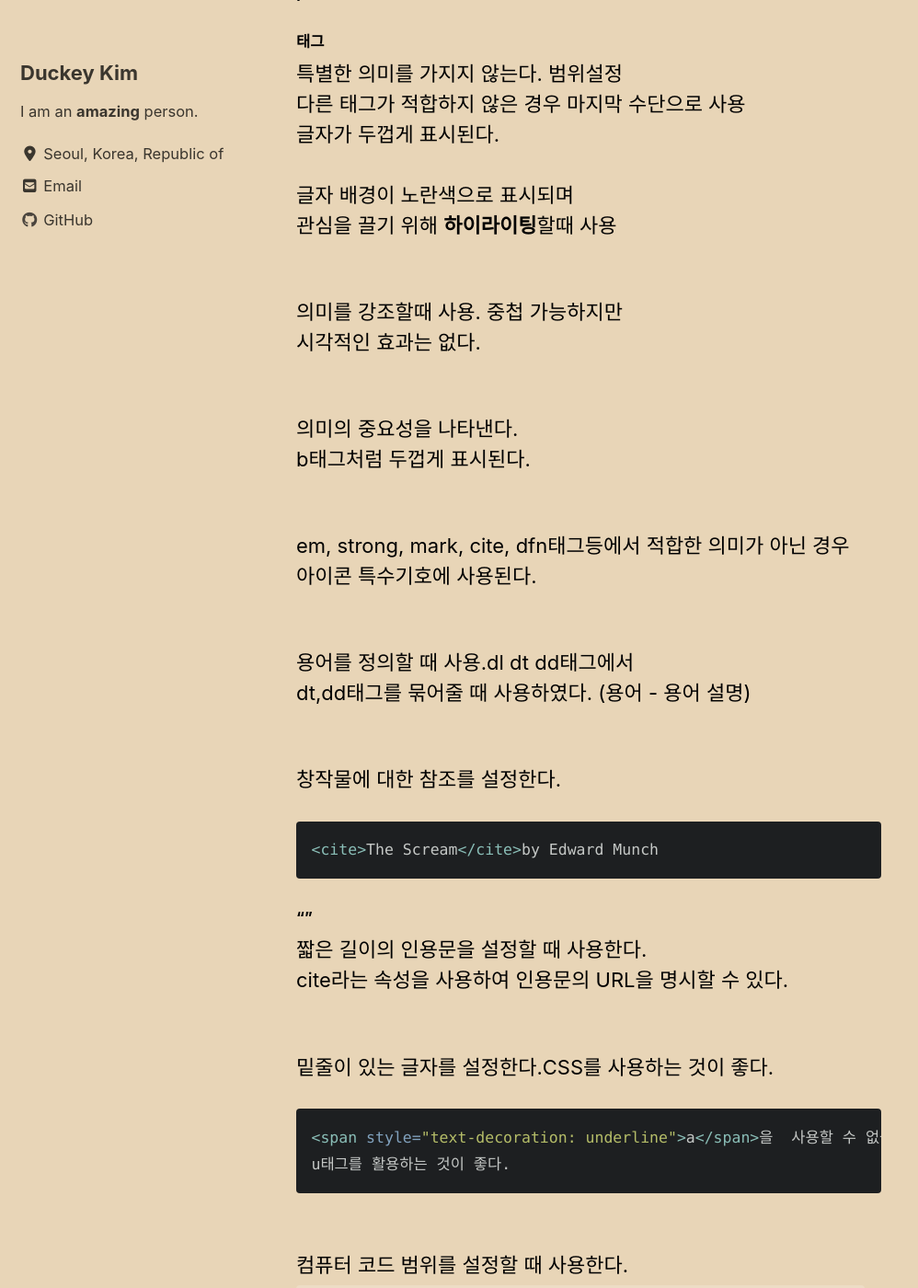
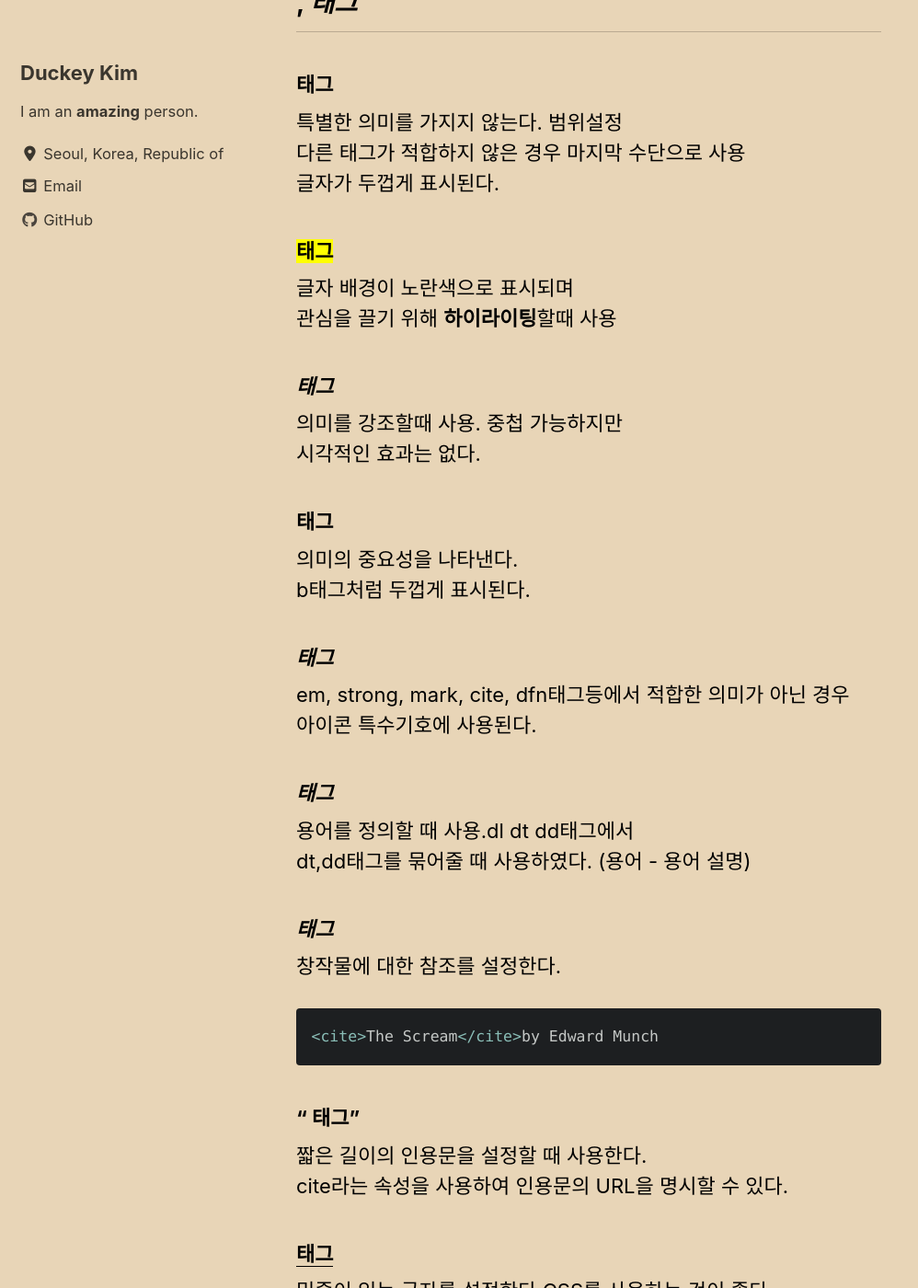
Before and after one commit to duckey-kim/duckey-kim.github.io, a Jekyll site: the page built from _posts/2019-12-16-HTML문자콘텐츠.md, in a window 1280 px wide and 1400 px high, scrolled down 5181 px. Shown: the whole window at 92% size, without its empty margins (0-998 px from the left). Built offline with Jekyll 4.4.1, drawn with Linux system fonts in a browser that asks for light colours; cached includes are drawn as plain includes; nearby versions of some CDN libraries.

Commit message:
Update 2019-12-16-HTML문자콘텐츠.md

````diff
--- a/_posts/2019-12-16-HTML문자콘텐츠.md
+++ b/_posts/2019-12-16-HTML문자콘텐츠.md
@@ -87,13 +87,15 @@ cite의 속성에는 인용된 url을 작성해준다.
 </blockquote>
 ```
 
+
 ## Inline 텍스트
 
-### <a> 태그
+###  <a> 태그
 같은 페이지 또는 다른 URL로 연결할 수 있는 하이퍼링크
 ```html
 <a href="주소">링크이름
 ```
+
 
 **속성**
  - download : 다운로드로 사용되는 링크이다.
@@ -142,58 +144,74 @@ a:hover {
 title2인 제목2의 위치로 이동한다.
 
 
-### <abbr>  태그
+###  <abbr>  태그
+
 약어를 지정한다.
 **title**전역속성(global)을 이용한다.
+
 ```html
 Using <abbr title="hyper text markup language">HTML</abbr> is fun and easy
 ```
 
-### <b>,<i> 태그
+##  <b>,<i> 태그
 
-#### <b>태그
+### <b> 태그
+
 특별한 의미를 가지지 않는다. 범위설정
 다른 태그가 적합하지 않은 경우 마지막 수단으로 사용
 글자가 두껍게 표시된다.
 
-#### <mark>
+###  <mark>태그
+
 글자 배경이 노란색으로 표시되며
 관심을 끌기 위해 **하이라이팅**할때 사용
 
-#### <em>
+### <em>태그
+
 의미를 강조할때 사용. 중첩 가능하지만
 시각적인 효과는 없다.
 
-#### <strong>
+### <strong>태그
+
 의미의 중요성을 나타낸다.
 b태그처럼 두껍게 표시된다.
 
-#### <i>
+###  <i>태그
+
 em, strong, mark, cite, dfn태그등에서 적합한 의미가 아닌 경우
 아이콘 특수기호에 사용된다.
 
-#### <dfn>
+### <dfn> 태그
+
 용어를 정의할 때 사용.dl dt dd태그에서
 dt,dd태그를 묶어줄 때 사용하였다. (용어 - 용어 설명)
 
-#### <cite>
+### <cite> 태그
+
 창작물에 대한 참조를 설정한다.
 ```html
 <cite>The Scream</cite>by Edward Munch
 ```
-#### <q>
+
+### <q> 태그
+
 짧은 길이의 인용문을 설정할 때 사용한다.
 cite라는 속성을 사용하여 인용문의 URL을 명시할 수 있다.
 
-#### <u>
+### <u>  태그
+
 밑줄이 있는 글자를 설정한다.CSS를 사용하는 것이 좋다.
 ```html
 <span style="text-decoration: underline">a</span>을  사용할 수 없을때
 u태그를 활용하는 것이 좋다.
 ```
-#### <code>
+
+
+### <code>  태그
+
 컴퓨터 코드 범위를 설정할 때 사용한다.
 ``` <code>printf("hello world");</code>is print "hello world" ```
 
-#### <kbd>
+### <kbd> 태그
+
 monospace 계열로 작성되게 한다. CSS를 입혀준다.
````
